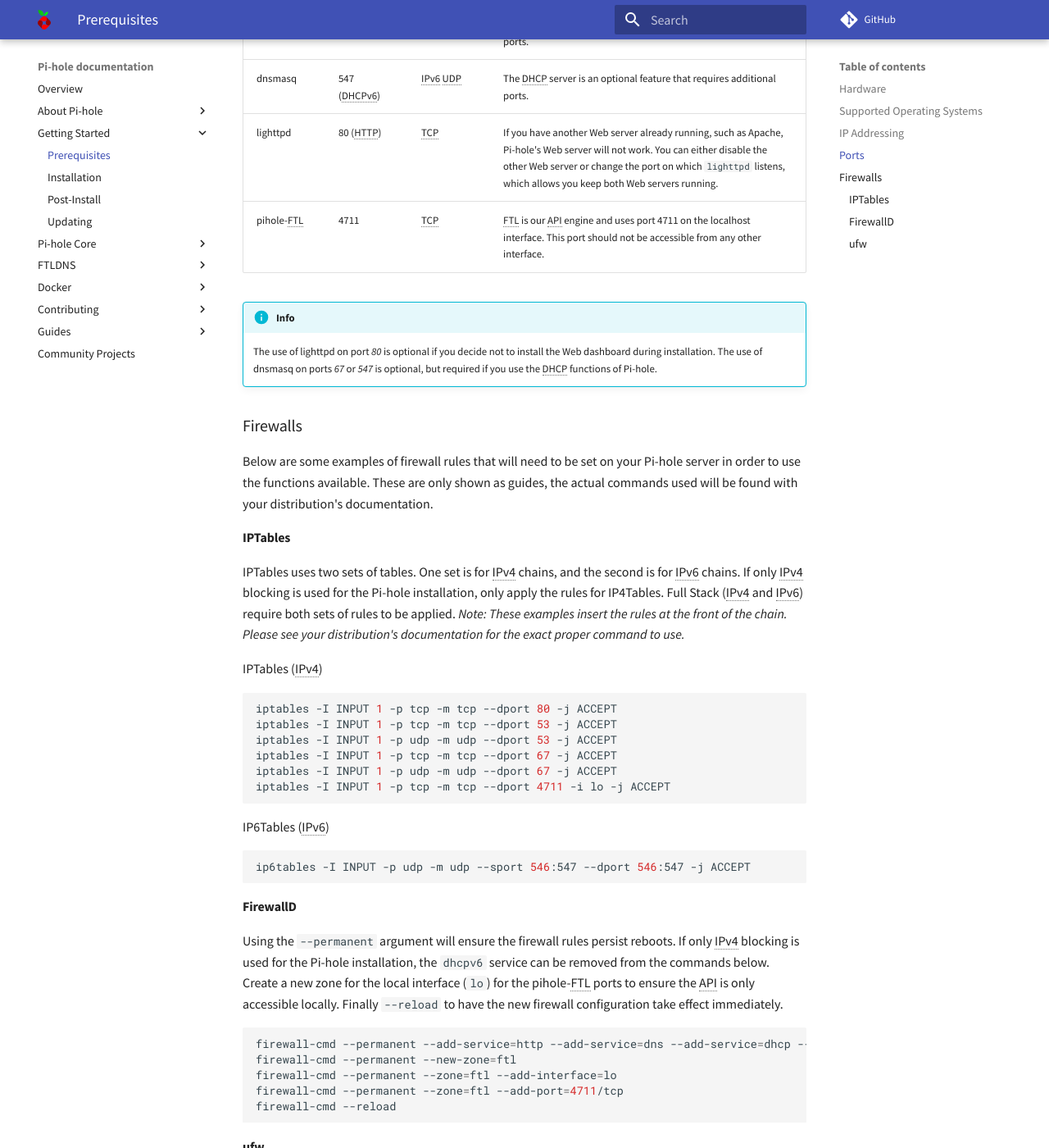
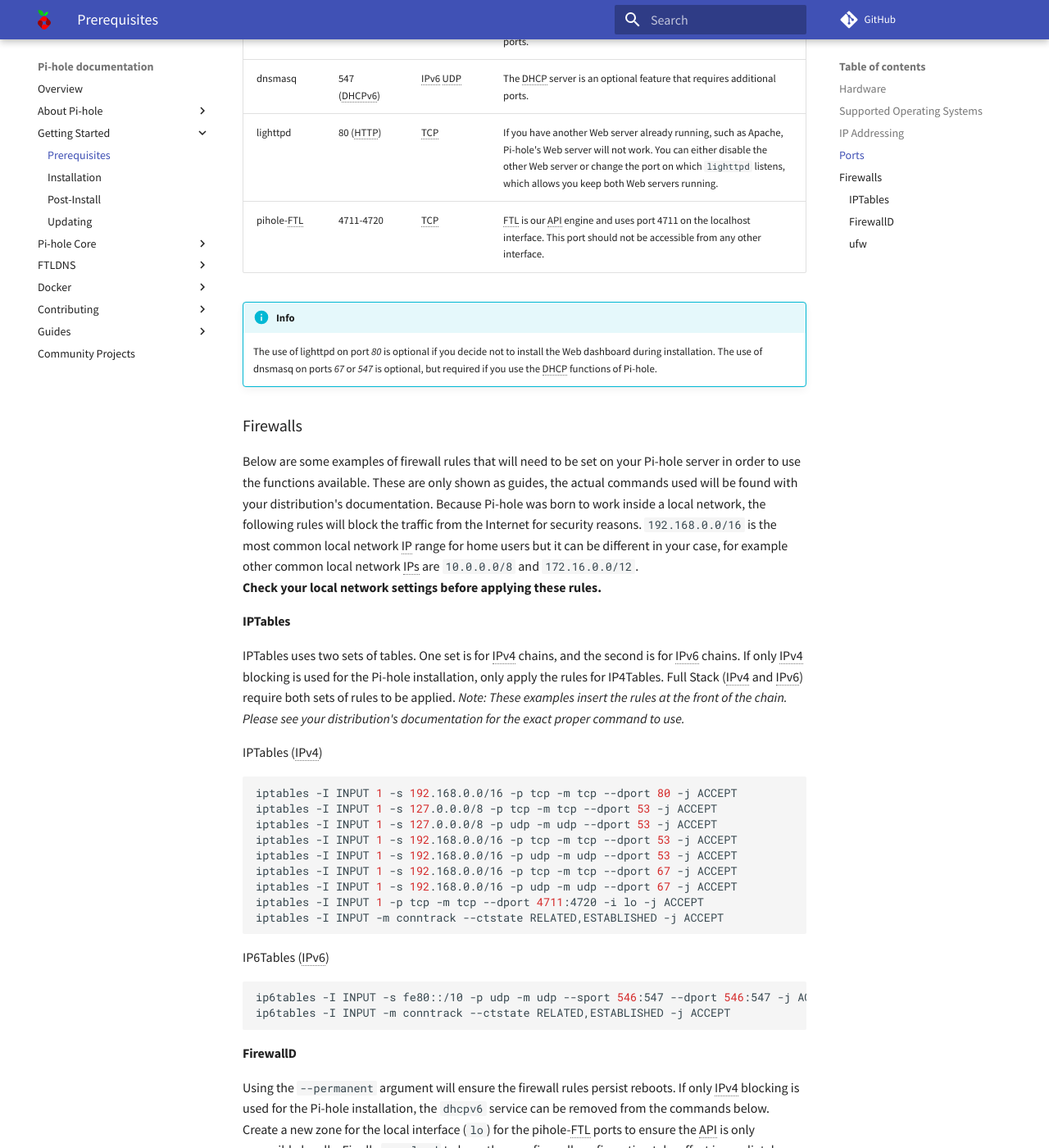
Before and after one commit to pi-hole/docs, an MkDocs documentation site: the page built from docs/main/prerequesites.md, in a window 1280 px wide and 1400 px high, scrolled down 1388 px. Shown: the whole window at 82% size. Built offline with MkDocs 1.6.1 and Material for MkDocs 9.7.7, drawn with Linux system fonts in a browser that asks for light colours; comment, search, counter and statistics services are not loaded.

Commit message:
Better security policies in documentation (#264)
* Better security policies in documentation

As discussed here https://discourse.pi-hole.net/t/tips-about-installation-guide/28673 I wrote this pull request to improve the security of the projetc and to make this guide consistent with the rules that Pi-hole add to the firewall configuration during the installation.

May be a good idea modify the rule that Pi-hole insert in the fw configuration as I wrote in the pull request.

At the moment I wrote the rules only for iptables and ip6tables because I'm not able to use nor FirewallID nor ufw.

Co-authored-by: XhmikosR <xhmikosr@gmail.com>

````diff
--- a/docs/main/prerequesites.md
+++ b/docs/main/prerequesites.md
@@ -44,7 +44,7 @@
 | dnsmasq             | 67  (DHCP)   | IPv4 UDP | The DHCP server is an optional feature that requires additional ports. |
 | dnsmasq             | 547 (DHCPv6) | IPv6 UDP | The DHCP server is an optional feature that requires additional ports. |
 | lighttpd            | 80  (HTTP)   | TCP      | If you have another Web server already running, such as Apache, Pi-hole's Web server will not work. You can either disable the other Web server or change the port on which `lighttpd` listens, which allows you keep both Web servers running. |
-| pihole-FTL          | 4711         | TCP      | FTL is our API engine and uses port 4711 on the localhost interface. This port should not be accessible from any other interface.|
+| pihole-FTL          | 4711-4720    | TCP      | FTL is our API engine and uses port 4711 on the localhost interface. This port should not be accessible from any other interface.|
 
 !!! info
     The use of lighttpd on port _80_ is optional if you decide not to install the Web dashboard during installation.
@@ -53,6 +53,8 @@
 ### Firewalls
 
 Below are some examples of firewall rules that will need to be set on your Pi-hole server in order to use the functions available. These are only shown as guides, the actual commands used will be found with your distribution's documentation.
+Because Pi-hole was born to work inside a local network, the following rules will block the traffic from the Internet for security reasons. `192.168.0.0/16` is the most common local network IP range for home users but it can be different in your case, for example other common local network IPs are `10.0.0.0/8` and `172.16.0.0/12`.
+**Check your local network settings before applying these rules.**
 
 #### IPTables
 
@@ -61,18 +63,22 @@
 IPTables (IPv4)
 
 ```bash
-iptables -I INPUT 1 -p tcp -m tcp --dport 80 -j ACCEPT
-iptables -I INPUT 1 -p tcp -m tcp --dport 53 -j ACCEPT
-iptables -I INPUT 1 -p udp -m udp --dport 53 -j ACCEPT
-iptables -I INPUT 1 -p tcp -m tcp --dport 67 -j ACCEPT
-iptables -I INPUT 1 -p udp -m udp --dport 67 -j ACCEPT
-iptables -I INPUT 1 -p tcp -m tcp --dport 4711 -i lo -j ACCEPT
+iptables -I INPUT 1 -s 192.168.0.0/16 -p tcp -m tcp --dport 80 -j ACCEPT
+iptables -I INPUT 1 -s 127.0.0.0/8 -p tcp -m tcp --dport 53 -j ACCEPT
+iptables -I INPUT 1 -s 127.0.0.0/8 -p udp -m udp --dport 53 -j ACCEPT
+iptables -I INPUT 1 -s 192.168.0.0/16 -p tcp -m tcp --dport 53 -j ACCEPT
+iptables -I INPUT 1 -s 192.168.0.0/16 -p udp -m udp --dport 53 -j ACCEPT
+iptables -I INPUT 1 -s 192.168.0.0/16 -p tcp -m tcp --dport 67 -j ACCEPT
+iptables -I INPUT 1 -s 192.168.0.0/16 -p udp -m udp --dport 67 -j ACCEPT
+iptables -I INPUT 1 -p tcp -m tcp --dport 4711:4720 -i lo -j ACCEPT
+iptables -I INPUT -m conntrack --ctstate RELATED,ESTABLISHED -j ACCEPT
 ```
 
 IP6Tables (IPv6)
 
 ```bash
-ip6tables -I INPUT -p udp -m udp --sport 546:547 --dport 546:547 -j ACCEPT
+ip6tables -I INPUT -s fe80::/10 -p udp -m udp --sport 546:547 --dport 546:547 -j ACCEPT
+ip6tables -I INPUT -m conntrack --ctstate RELATED,ESTABLISHED -j ACCEPT
 ```
 
 #### FirewallD
````
